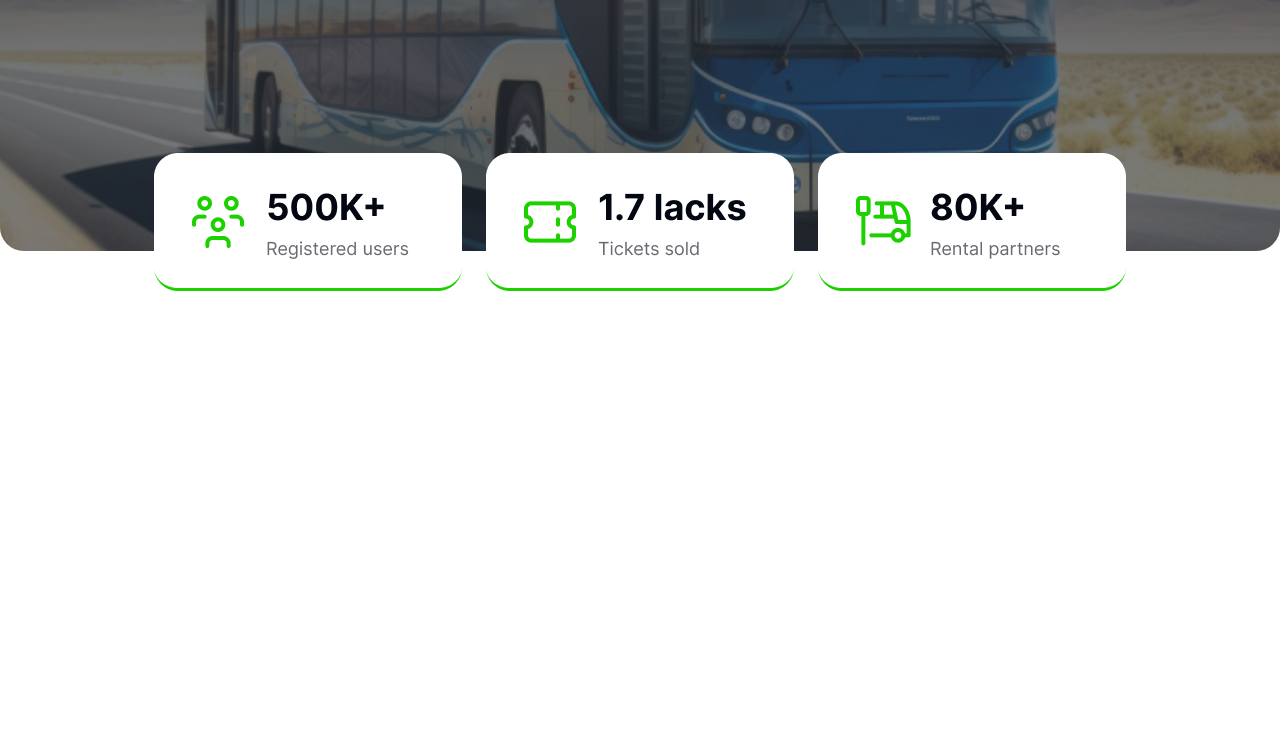
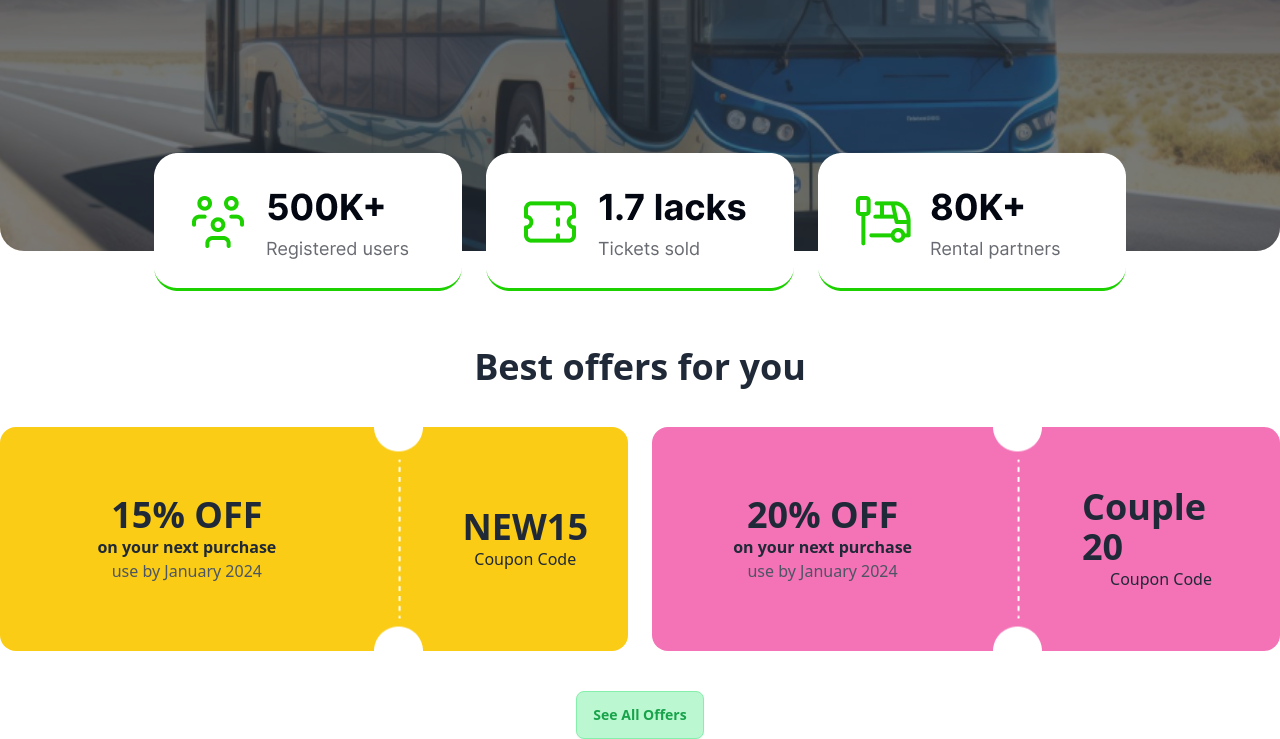
Before and after one commit to 67sazzadhossen/web9-0331-a5-busy-line, a plain HTML site: page index.html in a window 1280 px wide. Shown: the part 645-1384 px from the top of the page. Before the commit the page ends 936 px from the top, so only its background shows below. Drawn offline with nearby package versions, Linux system fonts and the light colour scheme.

Commit message:
adding best offer section

```diff
--- a/index.html
+++ b/index.html
@@ -63,6 +63,58 @@
 
     </header>
 
+
+    <main>
+        <!-- Best offer -->
+
+        <div class="mt-24 max-w-7xl mx-auto">
+            <h1 class="text-4xl text-center font-bold">Best offers for you</h1>
+            <div class="coupon-section mt-10 flex justify-center gap-6">
+                <div class="coupon-1 bg-yellow-400 h-56 flex rounded-2xl flex-1">
+                    <div class="flex flex-col items-center justify-center w-3/5">
+                        <div>
+                            <h2 class="font-extrabold text-4xl">15% OFF</h2>
+                        </div>
+                        <div>
+                            <p class="font-bold">on your next purchase</p>
+                        </div>
+                        <div>
+                            <p class="text-gray-600 font-normal">use by January 2024</p>
+                        </div>
+                    </div>
+                    <img src="images/cupon-devider.png" alt="" />
+                    <div class="flex flex-col items-center justify-center p-10">
+                        <h2 class="font-bold text-4xl">NEW15</h2>
+                        <p>Coupon Code</p>
+                    </div>
+                </div>
+                <div class="coupon-1 bg-pink-400 h-56 flex rounded-2xl flex-1">
+                    <div class="flex flex-col items-center justify-center w-3/5">
+                        <div>
+                            <h2 class="font-extrabold text-4xl">20% OFF</h2>
+                        </div>
+                        <div>
+                            <p class="font-bold">on your next purchase</p>
+                        </div>
+                        <div>
+                            <p class="text-gray-600 font-normal">use by January 2024</p>
+                        </div>
+                    </div>
+                    <img src="images/cupon-devider.png" alt="" />
+                    <div class="flex flex-col items-center justify-center p-10">
+                        <h2 class="font-bold text-4xl">Couple 20</h2>
+                        <p>Coupon Code</p>
+                    </div>
+                </div>
+            </div>
+            <div class="offer-btn flex justify-center">
+                <button class="mt-10 btn text-green-600 border-green-300 bg-green-200 active:bg-green-300 hover:bg-green-300">
+                    See All Offers
+                </button>
+            </div>
+        </div>
+    </main>
+
 </body>
 
 </html>
```
